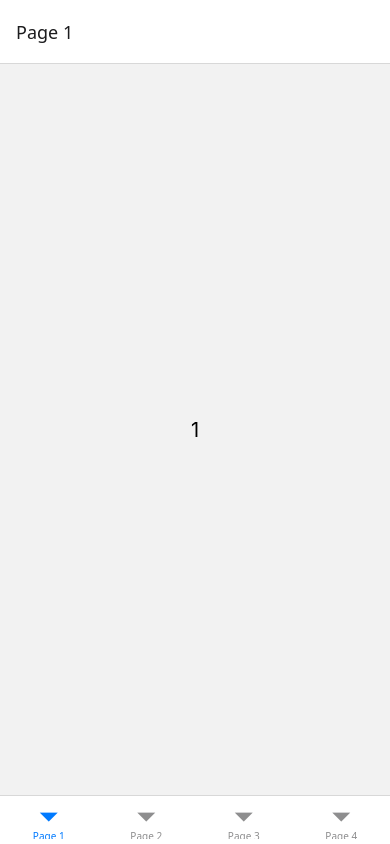
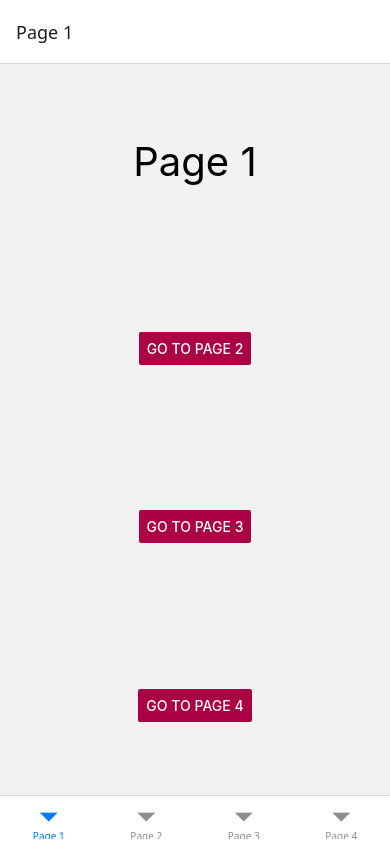
Before and after one commit to ShamsJarrar/JovisionReactTasks, a React Native app: screen / in a window 390 px wide. Built offline with nearby package versions, Linux system fonts and the light colour scheme.

Commit message:
Modified Task 41 to include Task 42

```diff
--- a/App.tsx
+++ b/App.tsx
@@ -1,5 +1,5 @@
 import React from 'react';
-import Task41 from './Tasks/task 41';
+import Task41_42 from './Tasks/task 41&42';
 
 export default function App() {
   return (
@@ -25,6 +25,6 @@ export default function App() {
     //<Task38></Task38>
     //<Task39></Task39>
     //<Task40></Task40>
-    <Task41></Task41>
+    <Task41_42></Task41_42>
   );
 }
--- a/Components/textComponent_Task41.js
+++ b/Components/textComponent_Task41.js
@@ -1,10 +1,58 @@
 import React from 'react';
-import { StyleSheet, Text, View } from 'react-native';
+import { StyleSheet, Text, View, Button } from 'react-native';
 
-function textComponent({ route }) {
+export function textComponent1({ navigation }) {
     return (
         <View style={styles.container}>
-            <Text style={styles.pageText}>{route.params.num}</Text>
+
+            <Text style={styles.pageText}>Page 1</Text>
+
+            <Button title="Go to page 2" color="#ab0043" onPress={() => navigation.navigate("Page 2")} />
+            <Button title="Go to page 3" color="#ab0043" onPress={() => navigation.navigate("Page 3")} />
+            <Button title="Go to page 4" color="#ab0043" onPress={() => navigation.navigate("Page 4")} />
+
+        </View>
+    );
+}
+
+export function textComponent2({ navigation }) {
+    return (
+        <View style={styles.container}>
+
+            <Text style={styles.pageText}>Page 2</Text>
+
+            <Button title="Go to page 1" color="#ab0043" onPress={() => navigation.navigate("Page 1")} />
+            <Button title="Go to page 3" color="#ab0043" onPress={() => navigation.navigate("Page 3")} />
+            <Button title="Go to page 4" color="#ab0043" onPress={() => navigation.navigate("Page 4")} />
+
+        </View>
+    );
+}
+
+export function textComponent3({ navigation }) {
+    return (
+        <View style={styles.container}>
+
+            <Text style={styles.pageText}>Page 3</Text>
+
+            <Button title="Go to page 1" color="#ab0043" onPress={() => navigation.navigate("Page 1")} />
+            <Button title="Go to page 2" color="#ab0043" onPress={() => navigation.navigate("Page 2")} />
+            <Button title="Go to page 4" color="#ab0043" onPress={() => navigation.navigate("Page 4")} />
+
+        </View>
+    );
+}
+
+export function textComponent4({ navigation }) {
+    return (
+        <View style={styles.container}>
+
+            <Text style={styles.pageText}>Page 4</Text>
+
+            <Button title="Go to page 1" color="#ab0043" onPress={() => navigation.navigate("Page 1")} />
+            <Button title="Go to page 2" color="#ab0043" onPress={() => navigation.navigate("Page 2")} />
+            <Button title="Go to page 3" color="#ab0043" onPress={() => navigation.navigate("Page 3")} />
+
         </View>
     );
 }
@@ -12,13 +60,11 @@ function textComponent({ route }) {
 const styles = StyleSheet.create({
     container: {
         flex: 1,
-        justifyContent: "center",
+        justifyContent: "space-around",
         alignItems: "center"
     },
     pageText: {
         color: "#000000",
-        fontSize: 20,
+        fontSize: 40,
     }
 });
-
-export default textComponent;
--- a/Tasks/task 41.js
+++ b/Tasks/task 41&42.js
@@ -1,34 +1,30 @@
 import React from 'react';
 import { NavigationContainer } from '@react-navigation/native';
 import { createBottomTabNavigator } from '@react-navigation/bottom-tabs';
-import textComponent from '../Components/textComponent_Task41';
+import {textComponent1, textComponent2, textComponent3, textComponent4} from '../Components/textComponent_Task41';
 
 const Tab = createBottomTabNavigator();
 
-function Task41() {
+function Task41_42() {
     return (
         <NavigationContainer>
             <Tab.Navigator>
 
                 <Tab.Screen
                 name = "Page 1"
-                component={textComponent}
-                initialParams={{ num : 1}} />
+                component={textComponent1} />
 
                 <Tab.Screen
                 name = "Page 2"
-                component={textComponent}
-                initialParams={{ num : 2}} />
+                component={textComponent2} />
 
                 <Tab.Screen
                 name = "Page 3"
-                component={textComponent}
-                initialParams={{ num : 3}} />
+                component={textComponent3} />
 
                 <Tab.Screen
                 name = "Page 4"
-                component={textComponent}
-                initialParams={{ num : 4}} />
+                component={textComponent4} />
 
 
             </Tab.Navigator>
@@ -36,4 +32,4 @@ function Task41() {
     )
 }
 
-export default Task41;
+export default Task41_42;
```
